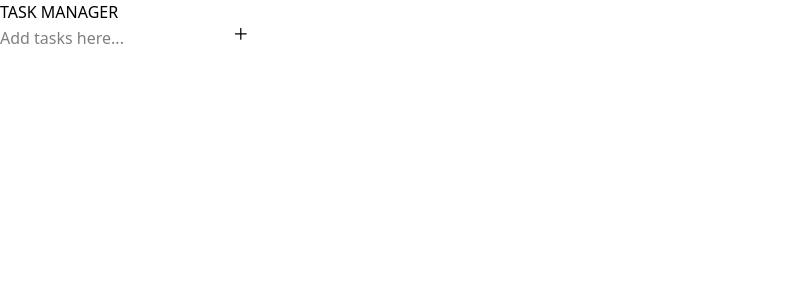
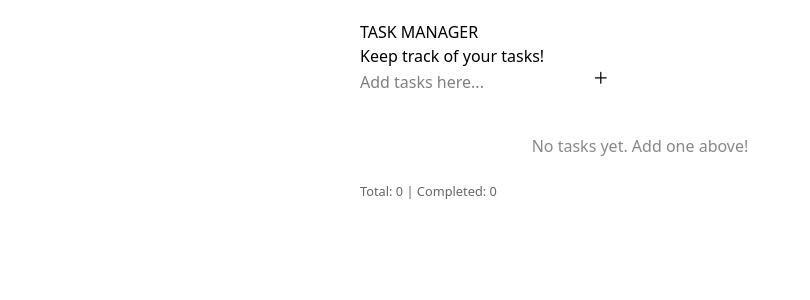
Before and after one commit to nbwedev/task-manager-react-javascript, a React (Vite) app: page / in a window 1280 px wide. Shown: the top 300 px of the page, without its empty margins (0-810 px from the left). Built offline with nearby package versions, Linux system fonts and the light colour scheme.

Commit message:
feat(app): integrate util functions and components

```diff
--- a/src/App.jsx
+++ b/src/App.jsx
@@ -1,19 +1,64 @@
 import { useState } from "react";
 import { TaskInput } from "./components/TaskInput";
+import TaskItem from "./components/TaskItem";
+import { addTask } from "./utils/addTask";
+import { deleteTask } from "./utils/deleteTask";
+import { toggleTask } from "./utils/toggleTask";
 
 export default function App() {
-  const [task, setTask] = useState("");
+  const [tasks, setTasks] = useState([]);
+  const [inputValue, setInputValue] = useState("");
 
   const handleAdd = () => {
-    console.log(task);
-    setTask("");
+    const updated = addTask(tasks, inputValue);
+    setTasks(updated);
+    setInputValue("");
+  };
+
+  const handleToggle = (taskId) => {
+    const updated = toggleTask(tasks, taskId);
+    setTasks(updated);
+  };
+
+  const handleRemove = (taskId) => {
+    const updated = deleteTask(tasks, taskId);
+    setTasks(updated);
   };
 
   return (
-    <div>
+    <div style={{ maxWidth: "600px", margin: "0 auto", padding: "20px" }}>
       <h1>TASK MANAGER</h1>
+      <p>Keep track of your tasks!</p>
 
-      <TaskInput value={task} onChange={setTask} onAdd={handleAdd} />
+      <TaskInput
+        value={inputValue}
+        onChange={setInputValue}
+        onAdd={handleAdd}
+      />
+
+      {tasks.length === 0 ? (
+        <p style={{ textAlign: "center", color: "#888", marginTop: "40px" }}>
+          No tasks yet. Add one above!
+        </p>
+      ) : (
+        <ul style={{ listStyle: "none", padding: 0 }}>
+          {tasks.map((task) => (
+            <TaskItem
+              key={task.id}
+              task={task}
+              onToggle={handleToggle}
+              onDelete={handleRemove}
+            />
+          ))}
+        </ul>
+      )}
+
+      <div style={{ marginTop: "20px", color: "#666" }}>
+        <small>
+          Total: {tasks.length} | Completed:{" "}
+          {tasks.filter((t) => t.completed).length}
+        </small>
+      </div>
     </div>
   );
 }
```
Also changed, not shown: src/components/TaskList.jsx (deleted), 1 other file (tests, documents, lock files or other folders).
